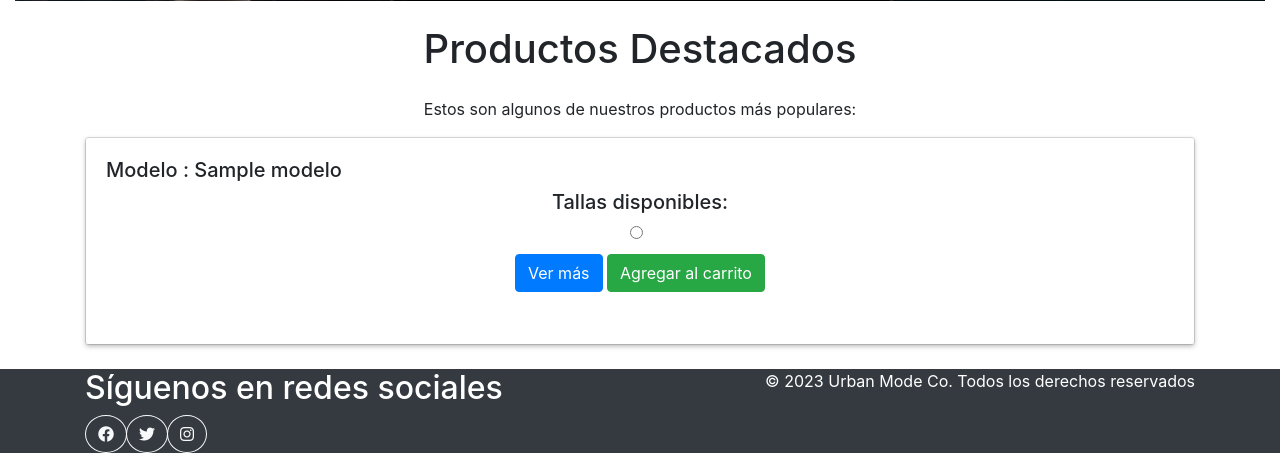
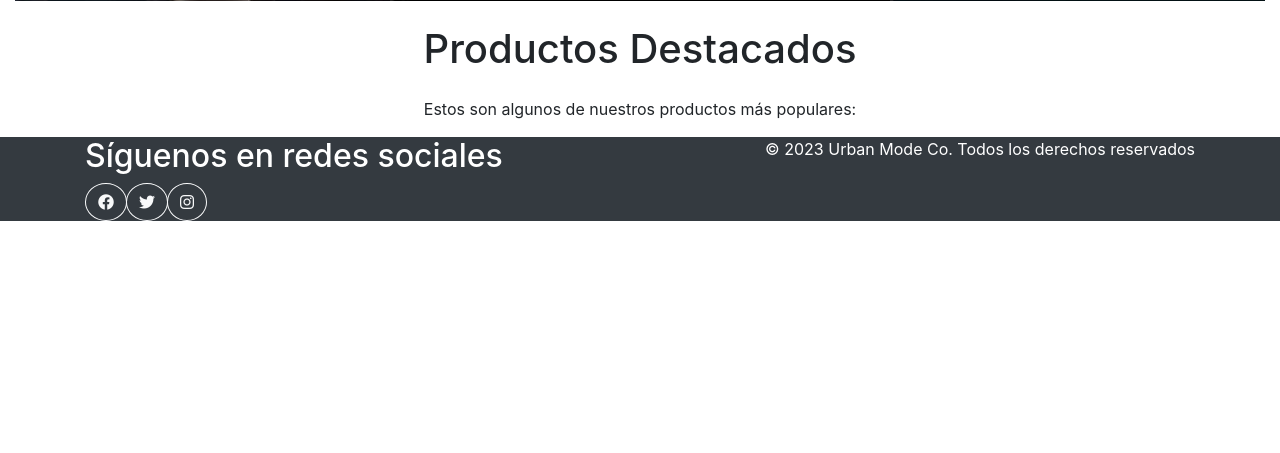
Before and after one commit to IDGS-802-20002145/ProyectoFinal, a Flask app: template project/templates/catalogoCliente.html in a window 1280 px wide. Shown: the part 557-1010 px from the top of the page. After the commit the page ends 778 px from the top, so only its background shows below. Run offline with Flask 3, Linux system fonts and the light colour scheme; the template is opened without the code that fills it: most values are stand-ins (such as "Sample title", 1, 10 or a date in 2020).

Commit message:
Corrección divCards Catalogo

```diff
--- a/project/cliente.py
+++ b/project/cliente.py
@@ -107,7 +107,8 @@ def buscarPedido():
 @cliente.route('/catalogoC',methods=["GET","POST"])
 @login_required
 def catalogoC():
-    prod = Producto.query.all()
+
+    prod = Producto.query.filter(Producto.estatus == 1).all()
     modelos = db.session.query(Producto.modelo).distinct().all()
     otrosAtributos = db.session.query(Producto.modelo,
                                       Producto.imagen,
@@ -115,7 +116,8 @@ def catalogoC():
                                       Producto.precio,
                                       Producto.color,
                                       Producto.descripcion,
-                                      Producto.stock_existencia).group_by(Producto.modelo).all()
+                                      Producto.stock_existencia,
+                                      Producto.estatus).group_by(Producto.modelo).all()
     print(otrosAtributos)
     productos_por_modelo = {}
 
--- a/project/templates/catalogoCliente.html
+++ b/project/templates/catalogoCliente.html
@@ -88,26 +88,31 @@
 <div class="container">
     <h1 class="text-center my-4">Productos Destacados</h1>
     <p>Estos son algunos de nuestros productos más populares:</p>
-    <div class="card-deck">
+    <div class="row">
       {% set cont = 0%}
       {% for modelo, productos in productos_por_modelo.items() %}
+      {% if otrosAtributos[loop.index-1].estatus == 1%}
+      <div class="col-4">
         <div class="card mb-4">
           <div class="card-body" style="box-shadow: 0 2px 5px rgba(0, 0, 0, 0.3)" id="{{modelo}}">
-
-            {%  if modelo == otrosAtributos[loop.index-1].modelo %}
-
-            <img class="card-img-top" src="{{ url_for('static', filename='img/' + otrosAtributos[loop.index-1].imagen) }}" alt="Card image cap" height="360">
+              {%  if modelo == otrosAtributos[loop.index-1].modelo%}
+                <img class="card-img-top" src="{{ url_for('static', filename='img/' + otrosAtributos[loop.index-1].imagen) }}" alt="Card image cap" height="350">
                 <p class="card-text h4" style="display: table; text-align: center;">{{otrosAtributos[loop.index-1].nombre}}</p>
                 <p class="card-text h5" style="display: table;">Precio: ${{otrosAtributos[loop.index-1].precio}}</p>
                 <p class="card-text h5" style="display: table;">Color: {{otrosAtributos[loop.index-1].color}}</p>
                 <p class="card-text h5" style="display: none;">Descripción: {{otrosAtributos[loop.index-1].descripcion}}</p>
-            <p class="card-text h5" style="display: none;">Stock: {{otrosAtributos[loop.index-1].stock_existencia }}</p>
+                <p class="card-text h5" style="display: none;">
+                  {% if otrosAtributos[loop.index-1].stock_existencia < 1 %}
+                    No hay existencias
                     {% endif %}
-
-
+                    Cantidades en existencia:
+                </p>
               <h5 class="card-text h5" style="display: table;">Modelo : {{ modelo }}</h5>
               <p class="card-text h5">Tallas disponibles: </p>
+              {% endif %}
               {% for producto in productos %}
+              {% set cont = cont + otrosAtributos[loop.index-1].stock_existencia %}
+              Cantidad disponible : {{ cont }}
               <div class="form-check">
                 <input class="form-check-input" type="radio" name="tallaProducto" id="{{ producto.id }}" value="{{ producto.id }}">
                 <label class="form-check-label" for="{{ producto.id }}">
@@ -122,7 +127,6 @@
               </div>
             {% endfor %}
 
-
               <button class="btn btn-primary" onclick="verMas('{{modelo}}')">Ver más</button>
                           <button class="btn btn-success my-2"  onclick="cantCarrito('{{modelo}}')" id="btnAddCart{{modelo}}">Agregar al carrito</button>
 
@@ -131,14 +135,18 @@
                 <button type="submit" class="btn btn-info my-2" style="display: none;" onclick="actualizarFormulario('{{loop.index-1}}')" id="addCart{{modelo}}">Agregar al carrito</button>
               </form>
             <br>
-
               </div>
             </div>
+        </div>
+        {%endif%}
         {% endfor %}
 
 
       </div>
     </div>
+  </div>
+
+
   <script>
 function verMas(id){
   var cardBody = document.getElementById(id);
```
Lines whose indentation alone changed are shown as unchanged.
